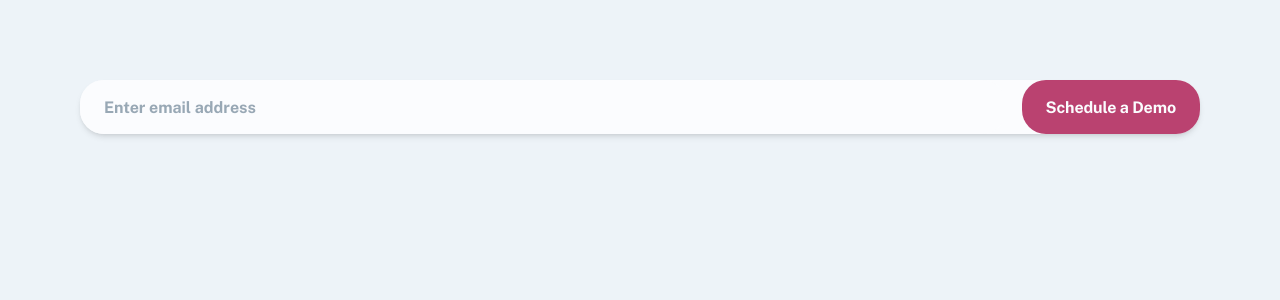
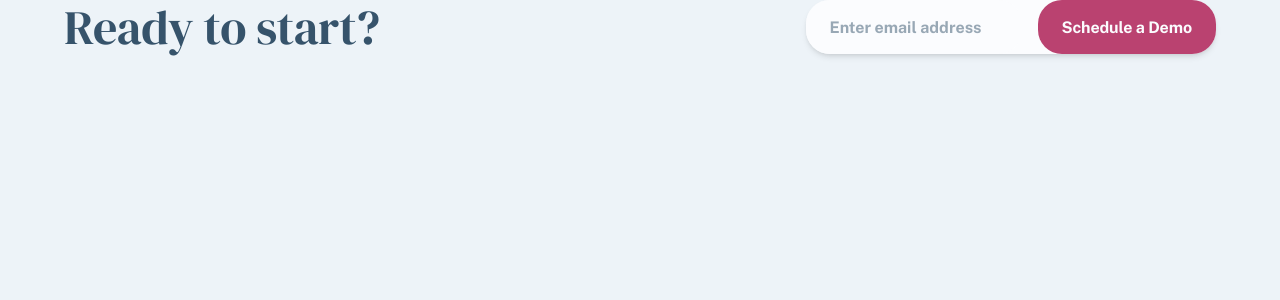
Before and after one commit to zetmosoma10/payapi, a React (Vite) app: page / in a window 1280 px wide. Shown: the top 300 px of the page. Built offline with nearby package versions, Linux system fonts and the light colour scheme.

Commit message:
build CallToAction section

```diff
--- a/src/App.tsx
+++ b/src/App.tsx
@@ -1,10 +1,9 @@
-import ActionPanel from "./components/ActionPanel";
-import Pricing from "./pages/Pricing/sections/Pricing";
+import CallToAction from "./components/CallToAction";
 
 function App() {
   return (
     <div className="bg-background_color min-h-screen overflow-hidden">
-      <ActionPanel />
+      <CallToAction />
     </div>
   );
 }
--- a/src/components/ActionPanel.tsx
+++ b/src/components/ActionPanel.tsx
@@ -2,7 +2,7 @@ import Button from "./Button";
 
 const ActionPanel = () => {
   return (
-    <form className="flex flex-col gap-4 md:rounded-3xl md:flex-row md:items-center m-20 md:bg-water_white md:shadow-md">
+    <form className="flex flex-col gap-4 md:rounded-3xl md:flex-row md:items-center md:bg-water_white md:shadow-md">
       <input
         className="text-mirage_blue md:w-full bg-water_white pt-4 pb-[14px] pl-6 rounded-3xl placeholder:text-base placeholder:text-san_juan_blue
             placeholder:text-opacity-50 placeholder:font-bold shadow-md md:shadow-none outline-none"
--- /dev/null
+++ b/src/components/CallToAction.tsx
@@ -0,0 +1,14 @@
+import ActionPanel from "./ActionPanel";
+
+const CallToAction = () => {
+  return (
+    <div className="max-container flex flex-col lg:flex-row lg:items-center lg:justify-between gap-8 max-w-[500px] lg:max-w-none mx-auto">
+      <h3 className="self-center text-3xl md:text-5xl tracking-[-0.25px] tracking-[-0.37px] font-medium text-san_juan_blue">
+        Ready to start?
+      </h3>
+      <ActionPanel />
+    </div>
+  );
+};
+
+export default CallToAction;
```
